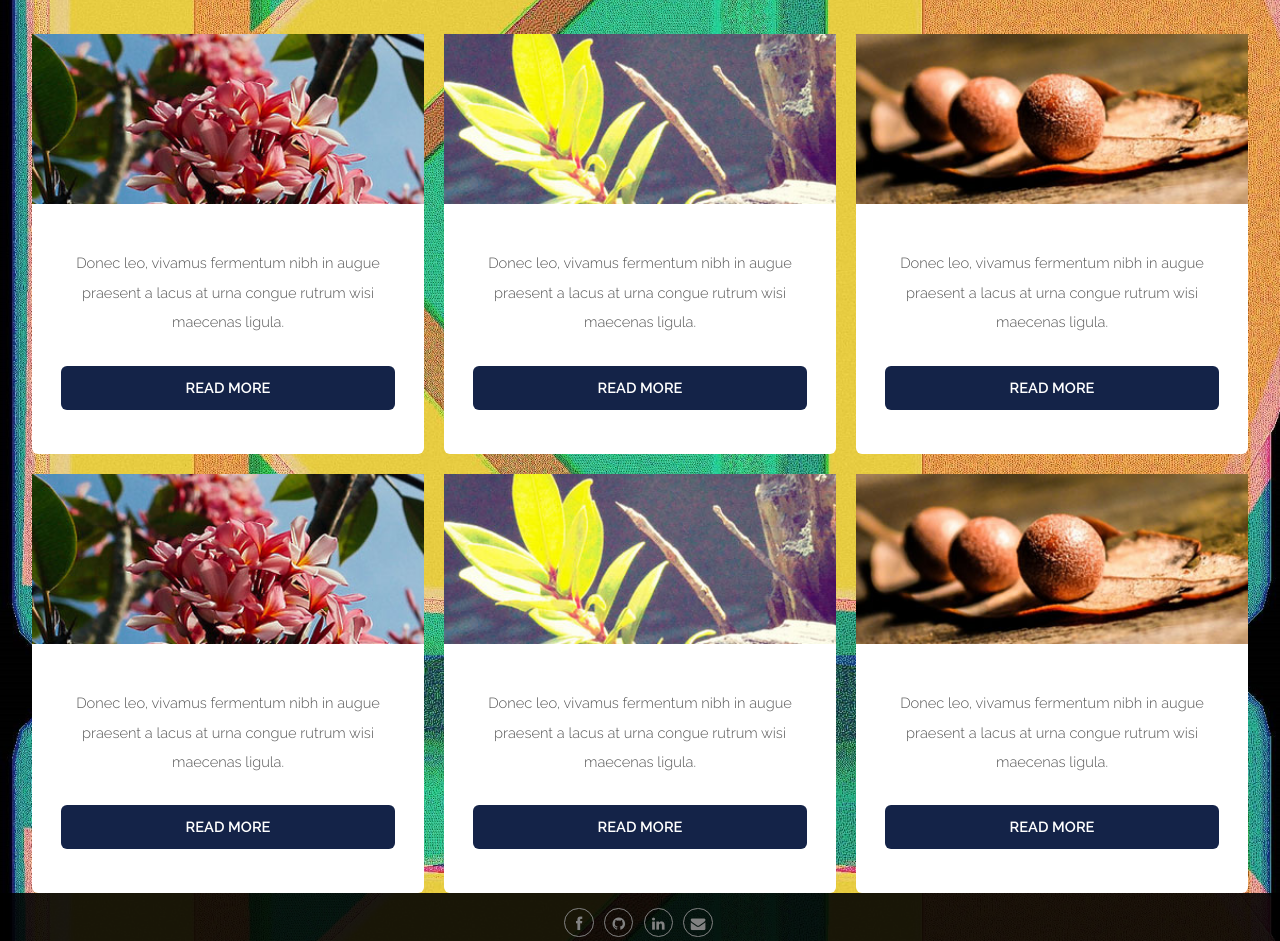
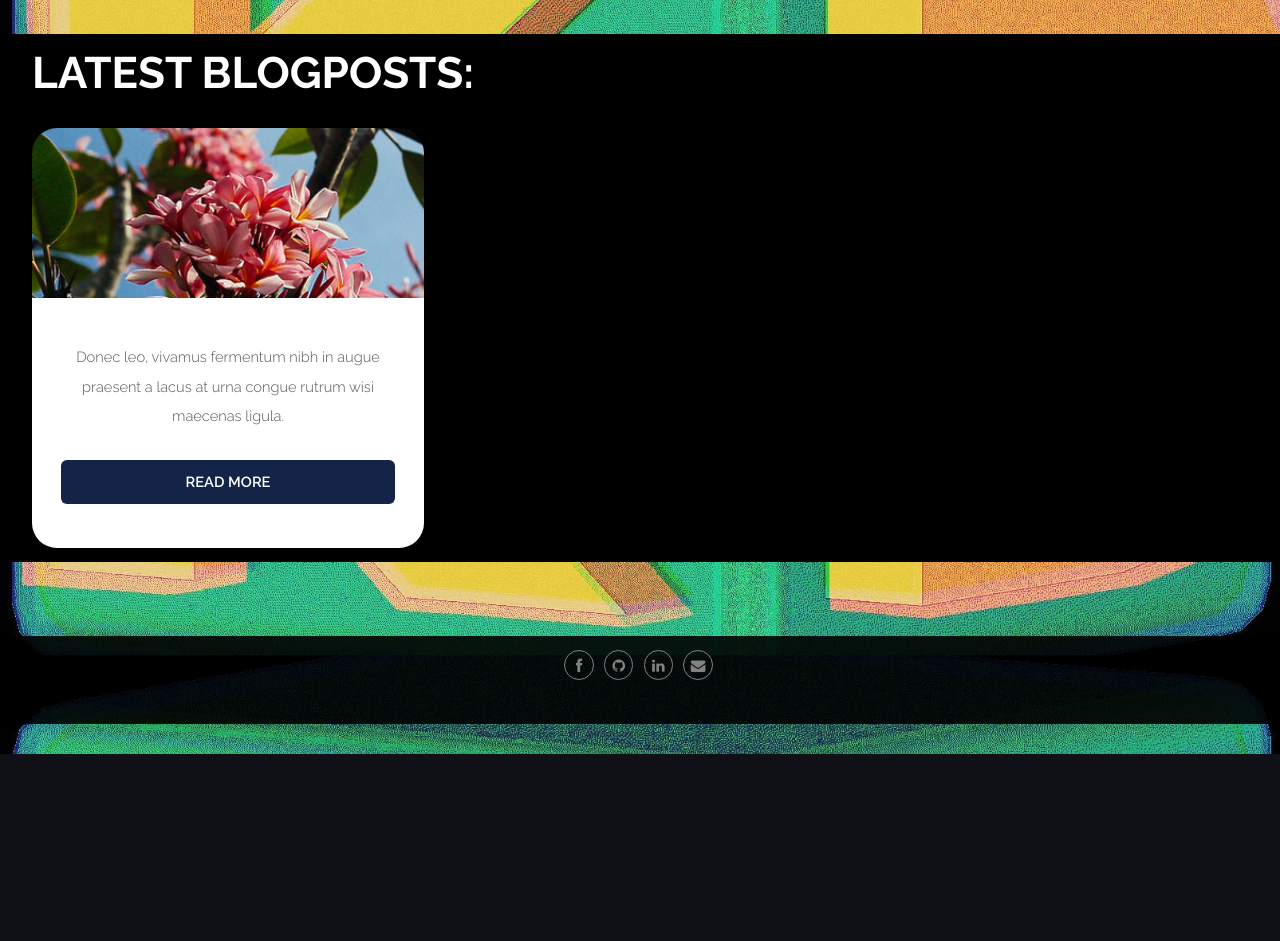
Before and after one commit to kovacsvolgyidavid/personalsite, a plain HTML site: page source/frontend/index.html in a window 1280 px wide. Shown: the part 360-1301 px from the top of the page. After the commit the page ends 1114 px from the top, so only its background shows below. Drawn offline with Linux system fonts and the light colour scheme.

Commit message:
create blogpost preview style

```diff
--- a/source/frontend/css/style.css
+++ b/source/frontend/css/style.css
@@ -246,6 +246,7 @@
 			.image.featured img {
 				display: block;
 				width: 100%;
+				border-radius: 25px 25px 0px 0px;
 			}
 
 /* Icon */
@@ -516,6 +517,19 @@
 		color: white;
 	}
 
+	.wrapper.style3 {
+		padding: 1em 0;
+		background: #000000;
+	}
+
+	.wrapper.style3 h1{
+		font-size: 3em;
+		margin-top: 0.3em;
+		margin-bottom: 1em;
+		color: white;
+		text-transform: uppercase;
+	}
+
 /* Header */
 
 	#header {
@@ -600,6 +614,8 @@
 
 	#footer {
 		text-align: center;
+		margin-top: 5em;
+
 	}
 
 		#footer .major h2,
@@ -648,5 +664,5 @@
 		padding: 3em 2em;
 		background: #FFF;
 		text-align: center;
-		border-radius: 0px 0px 6px 6px;
+		border-radius: 0px 0px 25px 25px;
 	}
--- a/source/frontend/index.html
+++ b/source/frontend/index.html
@@ -52,37 +52,11 @@
 					</div>
 
 				<!-- Extra -->
-					<div id="extra">
+					<div id="extra" class="wrapper style3">
 						<div class="container">
+						<h1>Latest blogposts:</h1>
 							<div class="row no-collapse-1">
 								<section class="4u"> <a href="#" class="image featured"><img src="images/pic01.jpg" alt=""></a>
-									<div class="box">
-										<p>Donec leo, vivamus fermentum nibh in augue praesent a lacus at urna congue rutrum  wisi maecenas ligula.</p>
-										<a href="#" class="button">Read More</a> </div>
-								</section>
-								<section class="4u"> <a href="#" class="image featured"><img src="images/pic02.jpg" alt=""></a>
-									<div class="box">
-										<p>Donec leo, vivamus fermentum nibh in augue praesent a lacus at urna congue rutrum  wisi maecenas ligula.</p>
-										<a href="#" class="button">Read More</a> </div>
-								</section>
-								<section class="4u"> <a href="#" class="image featured"><img src="images/pic03.jpg" alt=""></a>
-									<div class="box">
-										<p>Donec leo, vivamus fermentum nibh in augue praesent a lacus at urna congue rutrum  wisi maecenas ligula.</p>
-										<a href="#" class="button">Read More</a> </div>
-								</section>
-							</div>
-							<div class="row no-collapse-1">
-								<section class="4u"> <a href="#" class="image featured"><img src="images/pic01.jpg" alt=""></a>
-									<div class="box">
-										<p>Donec leo, vivamus fermentum nibh in augue praesent a lacus at urna congue rutrum  wisi maecenas ligula.</p>
-										<a href="#" class="button">Read More</a> </div>
-								</section>
-								<section class="4u"> <a href="#" class="image featured"><img src="images/pic02.jpg" alt=""></a>
-									<div class="box">
-										<p>Donec leo, vivamus fermentum nibh in augue praesent a lacus at urna congue rutrum  wisi maecenas ligula.</p>
-										<a href="#" class="button">Read More</a> </div>
-								</section>
-								<section class="4u"> <a href="#" class="image featured"><img src="images/pic03.jpg" alt=""></a>
 									<div class="box">
 										<p>Donec leo, vivamus fermentum nibh in augue praesent a lacus at urna congue rutrum  wisi maecenas ligula.</p>
 										<a href="#" class="button">Read More</a> </div>
```
